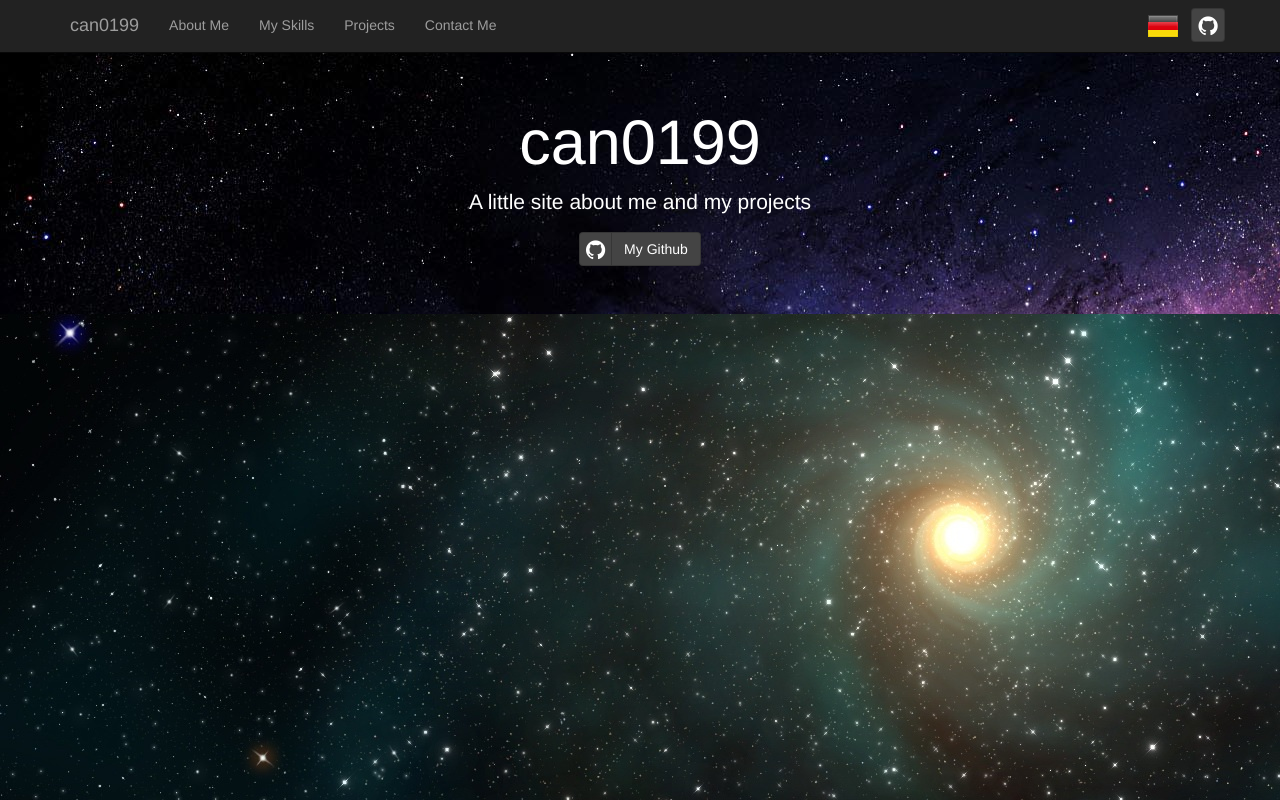
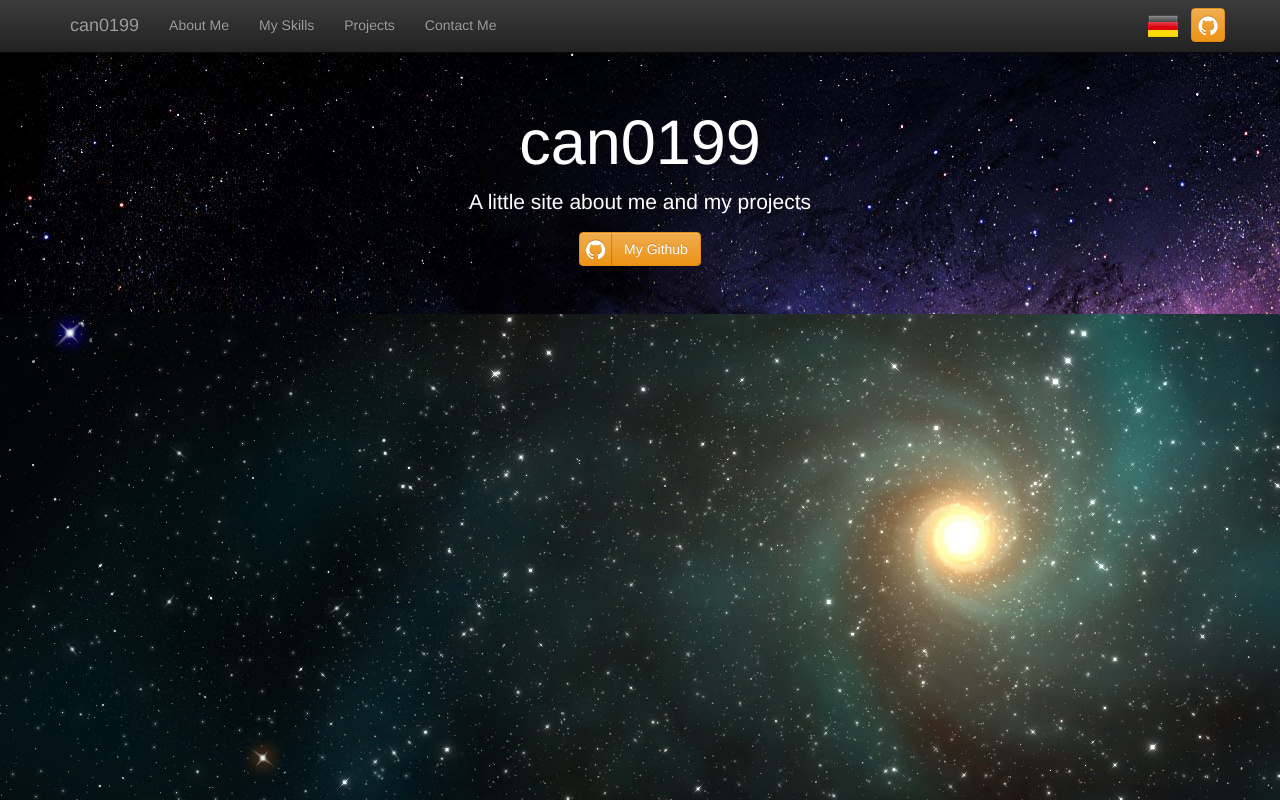
Before and after one commit to can0199-zz/can0199.github.io, a plain HTML site: page index.html in a window 1280 px wide. Drawn offline with Linux system fonts and the light colour scheme.

Commit message:
Add files via upload

```diff
--- a/index.html
+++ b/index.html
@@ -11,9 +11,10 @@
 <link rel="stylesheet" href="css/font-awesome.css">
 <link rel="stylesheet" href="css/style-page.css">
 <link rel="stylesheet" href="css/languages.min.css">
-<link rel="shortcut icon" href="img/favicon.ico"/>
+<link rel="shortcut icon" type="image/x-icon" href="img/favicon.ico" />
+
 <!-- Optional theme -->
-<link rel="shortcut icon" type="image/x-icon" href="img/favicon.ico" />
+<link rel="stylesheet" href="css/bootstrap-theme.min.css" >
 </head>
 
 <body>
@@ -36,6 +37,7 @@
 				<a href="https://github.com/can0199" target="_blank" class="btn btn-social-icon btn-github navbar-btn navbar-right btn-warning">
 					<span class="fa fa-github"></span>
 				</a>
+
 				<a href="index-de.html" class="btn navbar-btn navbar-right">
 					<span class="lang-lg" lang="de"></span>
 				</a>
```
